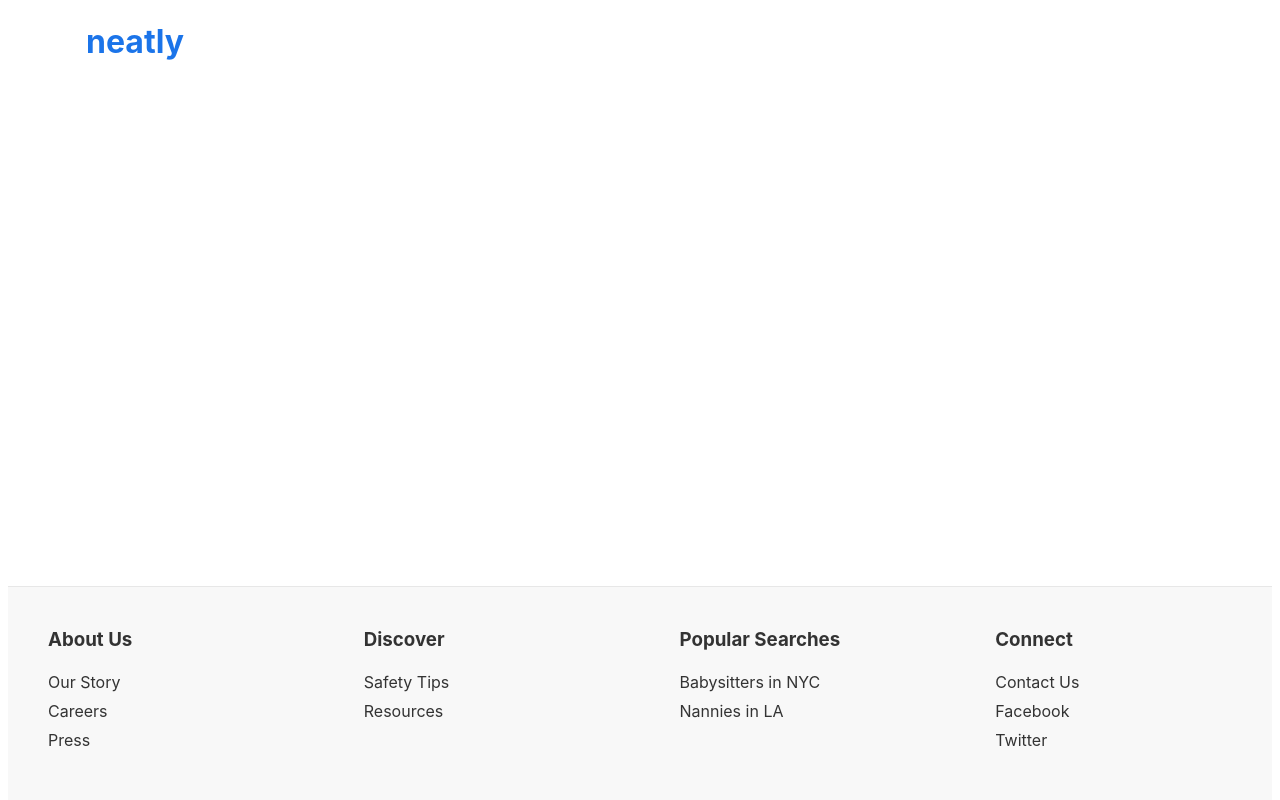
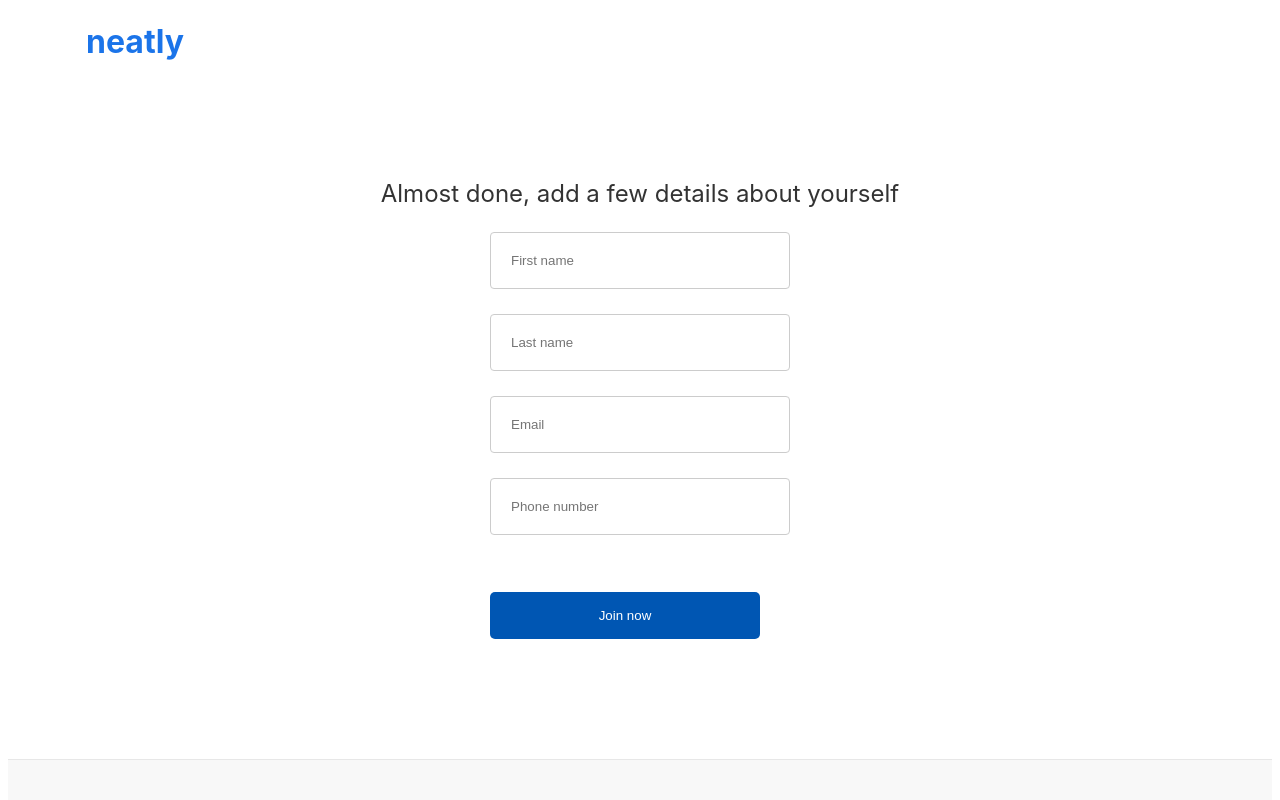
Before and after one commit to zsherman2510/neatlycleaning, a React (Vite) app: page /user in a window 1280 px wide. Shown: the top 800 px of the page. Built offline with nearby package versions, Linux system fonts and the light colour scheme.

Commit message:
finished cred page

```diff
--- a/src/App.tsx
+++ b/src/App.tsx
@@ -7,6 +7,8 @@ import Layout from "./components/Layout";
 import SignUp from "./pages/SignUp";
 import CareType from "./pages/CareType";
 import Tasks from "./pages/Tasks";
+import Creds from "./pages/Creds";
+import FindCare from "./pages/FindCare";
 import { Provider } from 'react-redux';
 import store from './redux/store'
 import './App.css'
@@ -20,6 +22,8 @@ function App() {
               <Route path="/" element={<SignUp />} />
               <Route path="/careType" element={<CareType />} />
               <Route path="/tasks" element={<Tasks />} />
+              <Route path="/user" element={<Creds />} />
+              <Route path="/findCare" element={<FindCare />}/>
             </Routes>
         </Layout>
       </BrowserRouter>
--- a/src/index.css
+++ b/src/index.css
@@ -275,3 +275,52 @@
 .frequency-selection {
   text-align: center;
 }
+
+
+
+.care-question {
+  font-size: 24px;
+  margin-bottom: 20px;
+  text-align: center;
+}
+
+.creds-form {
+  display: flex;
+  flex-direction: column;
+  width: 300px; /* Adjust the width as needed */
+  margin: auto;
+}
+
+.input-group {
+  margin-bottom: 15px;
+}
+
+.input-field {
+  width: 100%;
+  padding: 20px;
+  border: 1px solid #ccc;
+  border-radius: 4px;
+  box-sizing: border-box;
+  margin-bottom: 10px;
+}
+
+.form-error {
+  color: red;
+  margin-bottom: 10px;
+}
+
+.submit-btn {
+  background-color: #0056b3; /* Adjust the color to match the screenshot */
+  color: white;
+  padding: 15px 20px;
+  border: none;
+  border-radius: 20px;
+  cursor: pointer;
+  text-transform: uppercase;
+}
+
+.submit-btn:hover {
+  background-color: #e55a5a; /* A slightly darker hue for hover effect */
+}
+
+/* Add any global styles or resets you might need */
--- /dev/null
+++ b/src/pages/Creds.tsx
@@ -0,0 +1,77 @@
+import React, { useState } from 'react';
+import { useDispatch } from 'react-redux';
+import { useNavigate } from 'react-router-dom';
+import { updateCustomerPersonalDetails } from '../redux/reducers/customerReducer';
+
+type Props = {}
+
+const Creds: React.FC = ({}: Props) => {
+  const [firstName, setFirstName] = useState<string>('');
+  const [lastName, setLastName] = useState<string>('');
+  const [email, setEmail] = useState<string>('');
+  const [phoneNumber, setPhoneNumber] = useState<string>('');
+  const [formError, setFormError] = useState<string>('');
+  const navigate = useNavigate();
+  const dispatch = useDispatch();
+  const handleSubmit = () => {
+    if (!firstName || !lastName || !email || !phoneNumber) {
+      setFormError('Please enter both your first and last name.');
+      return;
+    }
+    // Handle the submission logic here
+    // Reset form error on successful submission
+    dispatch(updateCustomerPersonalDetails(firstName, lastName, email, phoneNumber));
+    setFormError('');
+    navigate('/findCare');
+  }
+
+  return (
+    <div className='container'>
+      <div className="care-question">
+        Almost done, add a few details about yourself
+      </div>
+      <div className="creds-form">
+        <div className="input-group">
+          <input
+            type="text"
+            placeholder="First name"
+            value={firstName}
+            onChange={(e) => setFirstName(e.target.value)}
+            className="input-field"
+          />
+        </div>
+        <div className="input-group">
+          <input
+            type="text"
+            placeholder="Last name"
+            value={lastName}
+            onChange={(e) => setLastName(e.target.value)}
+            className="input-field"
+          />
+        </div>
+        <div className="input-group">
+          <input
+            type="email"
+            placeholder="Email"
+            value={email}
+            onChange={(e) => setEmail(e.target.value)}
+            className="input-field"
+          />
+        </div>
+        <div className="input-group">
+          <input
+            type="tel"
+            placeholder="Phone number"
+            value={phoneNumber}
+            onChange={(e) => setPhoneNumber(e.target.value)}
+            className="input-field"
+          />
+        </div>
+        {formError && <div className="form-error">{formError}</div>}
+        <button className="care-next" onClick={handleSubmit}>Join now</button>
+      </div>
+    </div>
+  )
+}
+
+export default Creds;
--- /dev/null
+++ b/src/pages/FindCare.tsx
@@ -0,0 +1,9 @@
+import React from 'react'
+
+const FindCare: React.FC = () => {
+  return (
+    <div className='container'>FindCare</div>
+  )
+}
+
+export default FindCare
--- a/src/redux/reducers/customerReducer.ts
+++ b/src/redux/reducers/customerReducer.ts
@@ -24,7 +24,6 @@ const initialCustomerState = {
         supplies: null,
         equipment: null,
         tasks: [],
-
     }
   ],
 };
@@ -83,9 +82,9 @@ const customerReducer = (state = initialCustomerState, action: any) => {
 };
 
 // Action creators
-export const updateCustomerPersonalDetails = (personalDetails: any) => ({
+export const updateCustomerPersonalDetails = (firstName: string, lastName: string, email: string, phoneNumber: string) => ({
   type: UPDATE_CUSTOMER_PERSONAL_DETAILS,
-  payload: personalDetails,
+  payload: { firstName, lastName, email, phoneNumber },
 });
 
 export const selectCareType = (type: string, frequency: string) => ({
```
